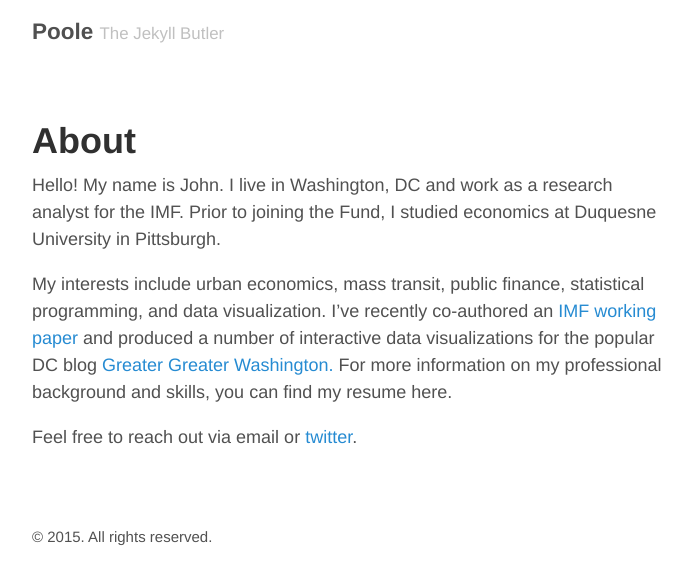
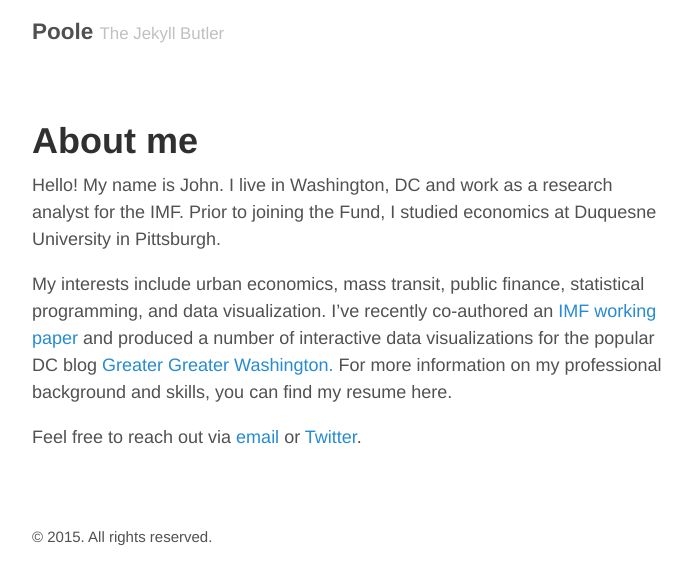
Before and after one commit to WadeP6970/johnricco.github.io, a Jekyll site: the page built from about.md, in a window 1280 px wide. Shown: the top 584 px of the page, without its empty margins (293-985 px from the left). Built offline with Jekyll 4.4.1, drawn with Linux system fonts in a browser that asks for light colours.

```diff
--- a/about.md
+++ b/about.md
@@ -1,10 +1,10 @@
 ---
 layout: page
-title: About
+title: About me
 ---
 
 Hello! My name is John. I live in Washington, DC and work as a research analyst for the IMF. Prior to joining the Fund, I studied economics at Duquesne University in Pittsburgh.
 
 My interests include urban economics, mass transit, public finance, statistical programming, and data visualization. I've recently co-authored an [IMF working paper](https://www.imf.org/external/pubs/ft/wp/2015/wp15225.pdf) and produced a number of interactive data visualizations for the popular DC blog [Greater Greater Washington.](http://greatergreaterwashington.org/jricco/) For more information on my professional background and skills, you can find my resume here.
 
-Feel free to reach out via email or [twitter](https://twitter.com/riccoja).
+Feel free to reach out via [email](johnricco226@gmail.com) or [Twitter](https://twitter.com/riccoja).
```
